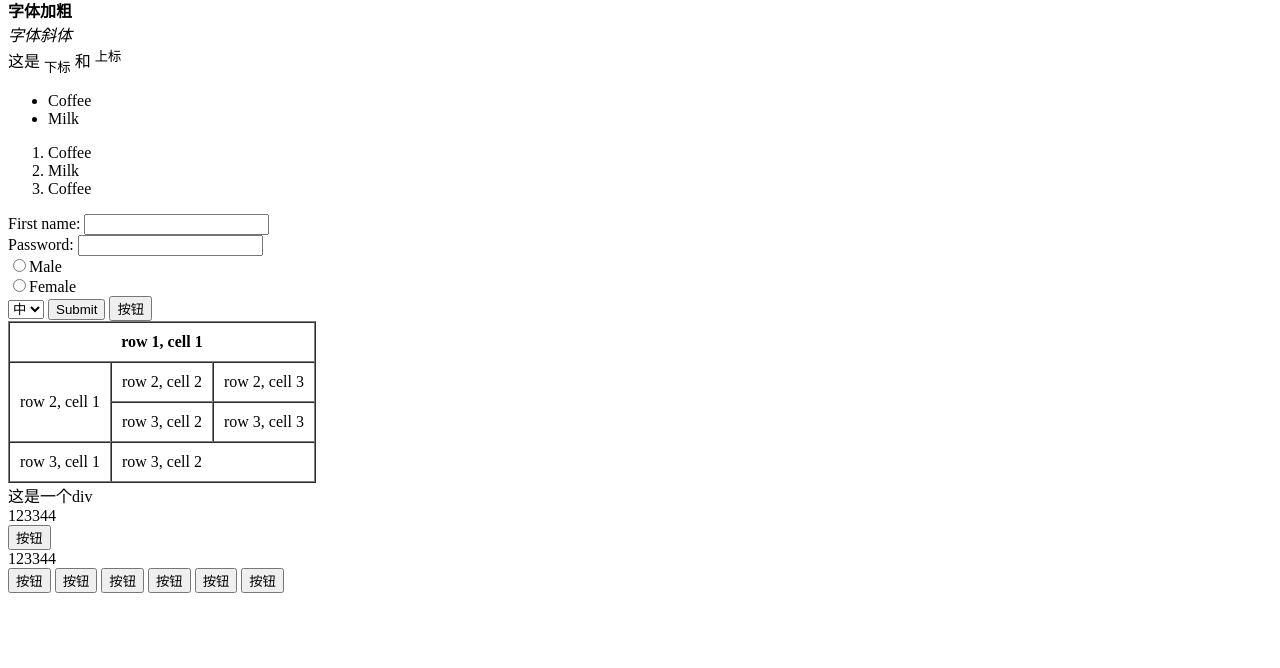
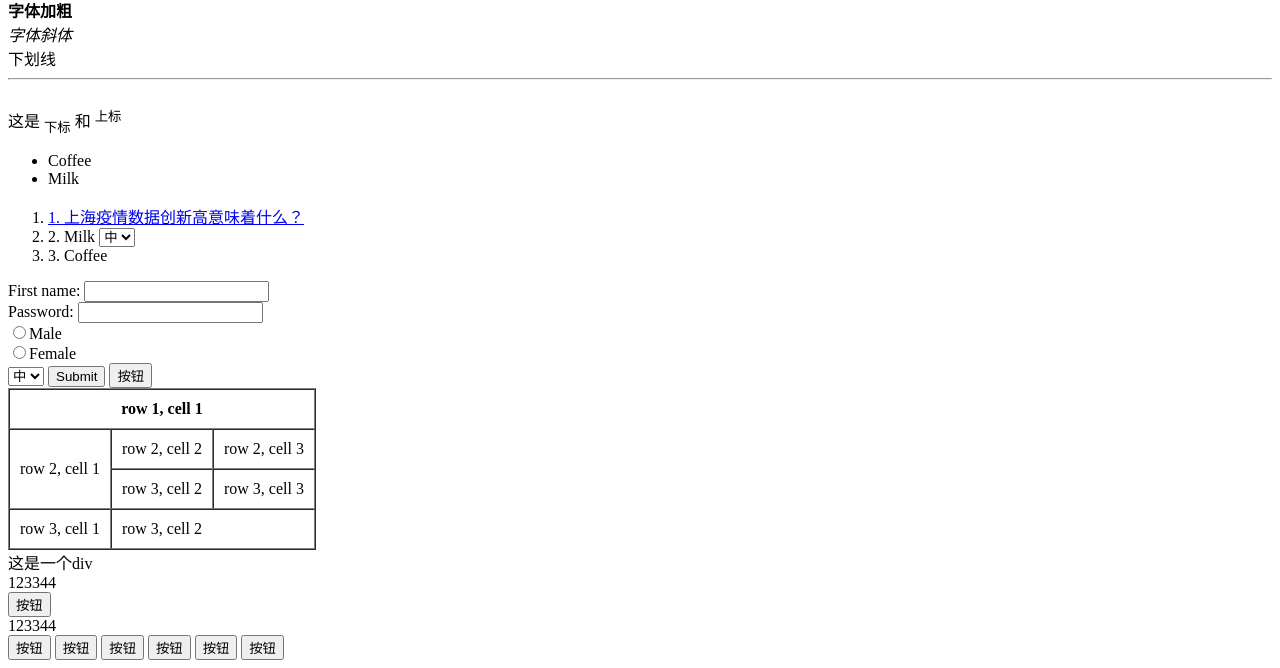
Before and after one commit to liushuiyuan001/fe-base, a plain HTML site: page html/index.html in a window 1280 px wide. Shown: the part 722-1390 px from the top of the page. Before the commit the page ends 1323 px from the top, so only its background shows below. Drawn offline with Linux system fonts and the light colour scheme.

Commit message:
mini:css

```diff
--- a/html/index.html
+++ b/html/index.html
@@ -21,6 +21,7 @@
     <!-- 超链接： 打开一个新页面  -->
     <!-- href = "网址"  href="https://www.baidu.com/" -->
     <!-- 在开始的标签内可以插入指定的 属性名=属性值 href="https://www.baidu.com/" -->
+    <!-- 多个属性之间是没有顺序：哪个写前面都行 -->
 
     <!-- target 打开新页面的目标：默认是在当页面打开  设置 _blank 后表示 在新页面打开  -->
     <a href="https://www.baidu.com/" target="_blank">这是一个链接</a>
@@ -50,6 +51,10 @@
     <i>字体斜体</i>
     <br>
 
+    下划线
+    <hr />
+    <br />
+
 
     这是 <sub> 下标</sub> 和 <sup> 上标</sup>
 
@@ -58,11 +63,25 @@
         <li>Milk</li>
     </ul>
 
+    <!-- 所有的标签是可以嵌套的 -->
+    <ol>
+        <li>
+            <a target="_blank" href="https://www.baidu.com/s?wd=%E4%B8%8A%E6%B5%B7%E7%96%AB%E6%83%85%E6%95%B0%E6%8D%AE%E5%88%9B%E6%96%B0%E9%AB%98%E6%84%8F%E5%91%B3%E7%9D%80%E4%BB%80%E4%B9%88%EF%BC%9F&sa=fyb_n_homepage&rsv_dl=fyb_n_homepage&from=super&cl=3&tn=baidutop10&fr=top1000&rsv_idx=2&hisfilter=1">
+                <sapn>
+                    1.
+                </sapn>
+                上海疫情数据创新高意味着什么？
+            </a>
+        </li>
+        <li>2. Milk
 
-    <ol>
-        <li>Coffee</li>
-        <li>Milk</li>
-        <li>Coffee</li>
+            <select name="level">
+                <option value="上">上</option>
+                <option value="中" selected>中</option>
+                <option value="下">下</option>
+            </select>
+        </li>
+        <li>3. Coffee</li>
     </ol>
 
 
@@ -73,6 +92,10 @@
     <!-- src=路径  可以写完整的（绝对路径）也可以写不完整的路径（相对路径）   width="300" height="300"  -->
     <!-- <video width="320" height="240" controls autoplay>
         <source src="movie.mp4" >
+    </video> -->
+
+    <!-- <video src="movie.ogg" controls="controls">
+        您的浏览器不支持 video 标签。
     </video> -->
 
 
```
Also changed, not shown: css/index.html (added, +60 -0 lines).
